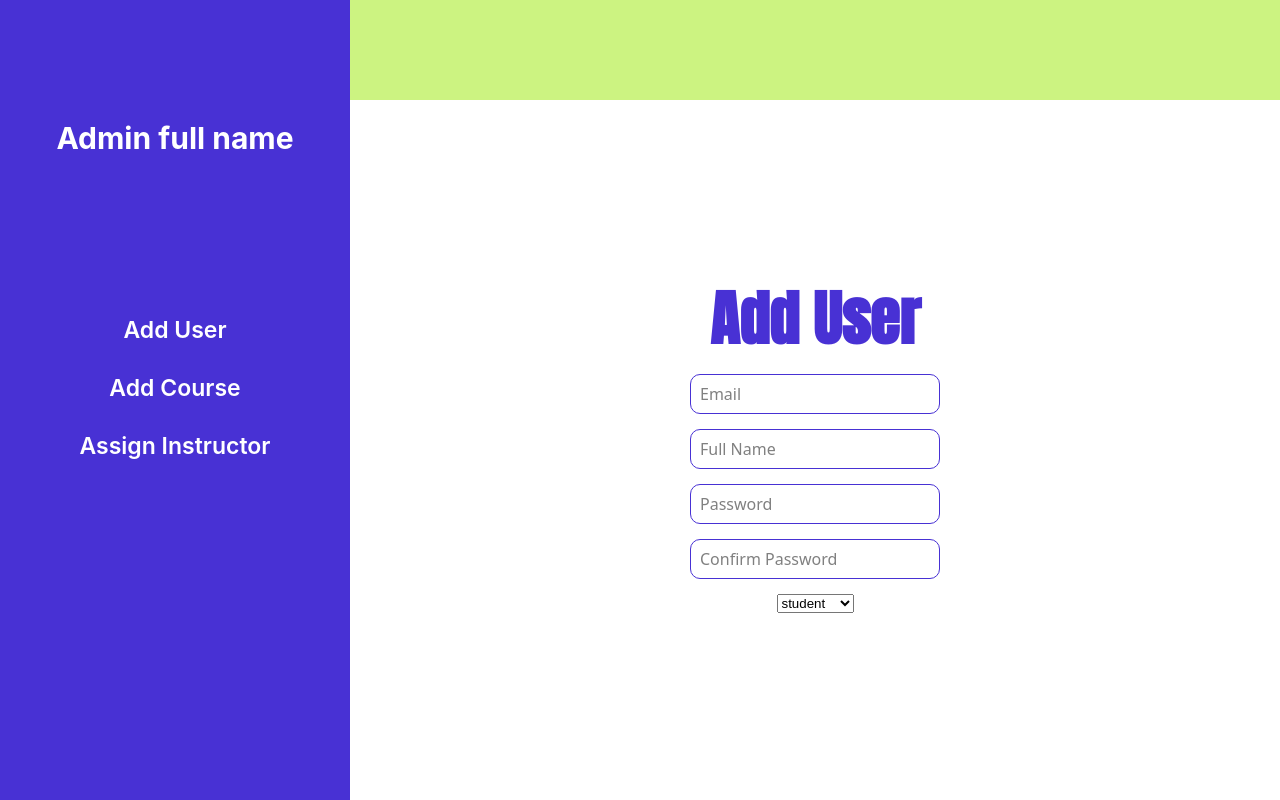
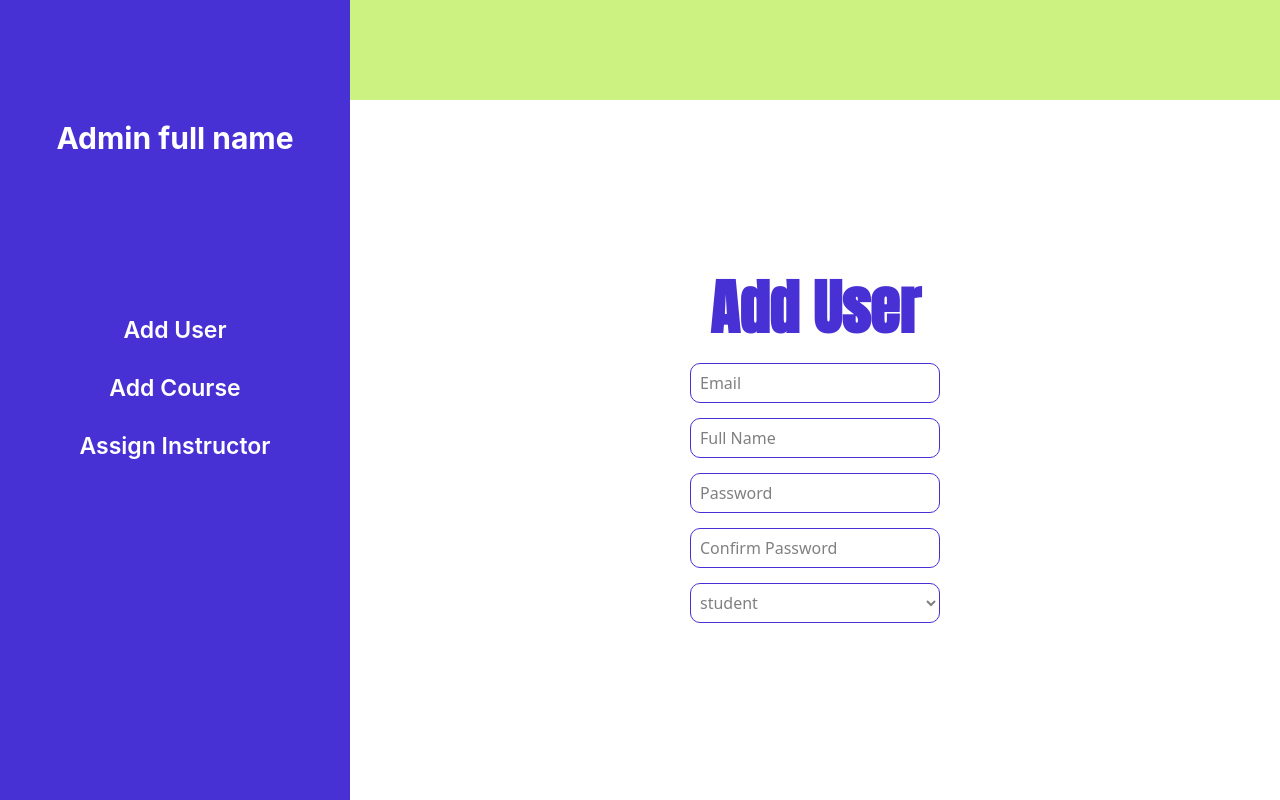
Before and after one commit to petersaba/elearning-system, a React (Create React App) app in the folder frontend/: page /admin in a window 1280 px wide. Built offline with nearby package versions, Linux system fonts and the light colour scheme.

Commit message:
frontend <> add user: styling drop down component

```diff
--- a/frontend/src/App.css
+++ b/frontend/src/App.css
@@ -158,3 +158,15 @@
   height: calc(100vh - 100px);
   margin-top: 100px;
 }
+
+.select-input{
+  width: 250px;
+  height: 40px;
+  background-color: white;
+  border-radius: 10px;
+  border: 1px solid #4831D4;
+  color: grey;
+  padding: 5px;
+  font-size: 16px;
+  font-family: system-ui, -apple-system, BlinkMacSystemFont, 'Segoe UI', Roboto, Oxygen, Ubuntu, Cantarell, 'Open Sans', 'Helvetica Neue', sans-serif;
+}
```
